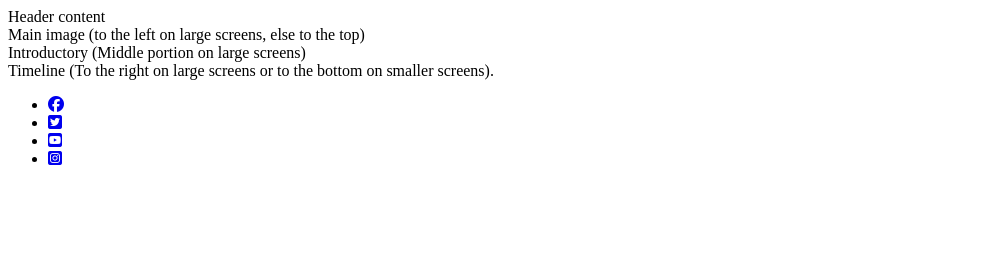
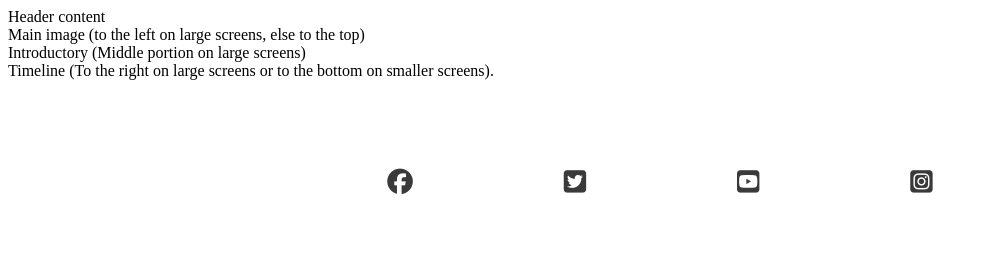
Before and after one commit to mikejdublin/philosophy-timeline, a plain HTML site: page index.html in a window 1280 px wide. Shown: the whole page, without its empty margins (0-988 px from the left). Drawn offline with Linux system fonts and the light colour scheme.

Commit message:
Style footer social media elements.

```diff
--- a/assets/css/style.css
+++ b/assets/css/style.css
@@ -1 +1,19 @@
 /* Stylesheet for Philosophy Timeline */
+
+
+
+.social-networks {
+	text-align: center;
+
+}
+
+.social-networks > li {
+	display: inline;
+}
+
+.social-networks i {
+	font-size: 160%;
+	margin: 1%;
+	padding: 5%;
+	color: #3a3a3a;
+}
```
